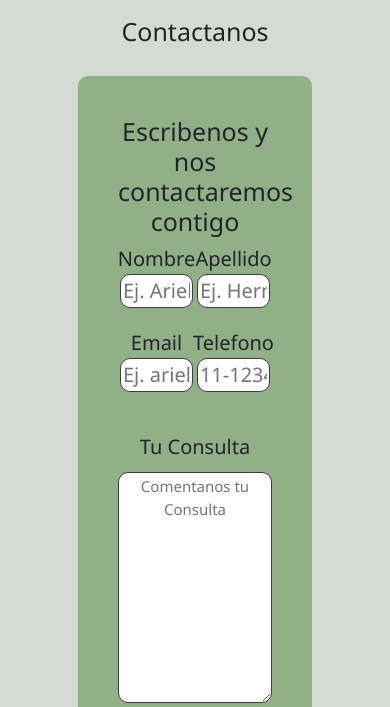
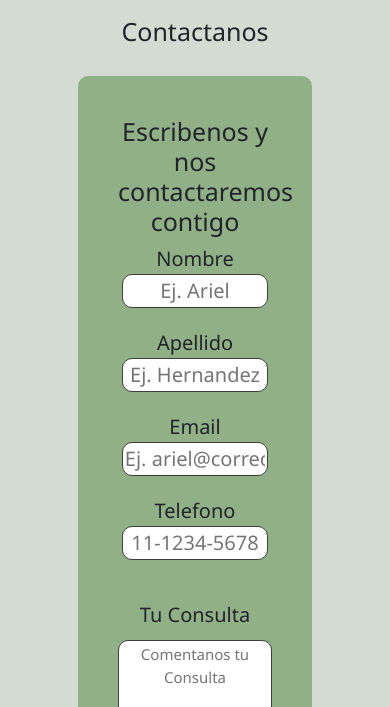
Before and after one commit to ArielWD/suculentas-y-mas, a plain HTML site: page pages/contacto.html in a window 390 px wide. Shown: the part 137-844 px from the top of the page. Drawn offline with nearby package versions, Linux system fonts and the light colour scheme.

Commit message:
add responsive contact page

```diff
--- a/style/style.css
+++ b/style/style.css
@@ -460,5 +460,13 @@ a{
     display: flex;
     align-items: center;
     justify-content: center;
+}
 
+@media (max-width: 992px) {
+    .formulario__campos{
+        flex-direction: column;
+    }
+    .formulario__campo{
+        width: 100%;
+    }
 }
```
